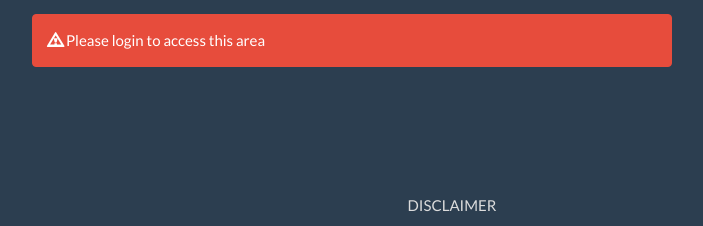
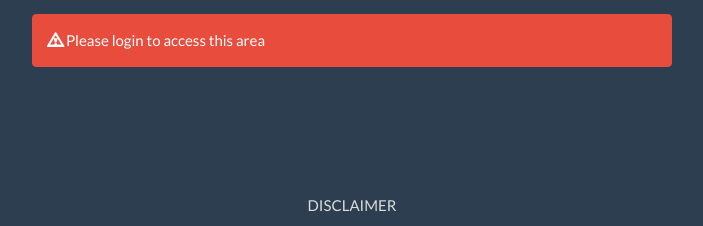
Before and after one commit to ganjahnavarro/smb.visitingsystem, a PHP site: page /index.php?err=2 in a window 1280 px wide. Shown: the part 574-800 px from the top of the page, without its empty margins (288-991 px from the left). Run offline with PHP 8.4, Linux system fonts and the light colour scheme; style sheets or scripts are compiled from the project's sources; some libraries are stand-ins or nearby versions.

Commit message:
margin update

```diff
--- a/resources/css/styles.css
+++ b/resources/css/styles.css
@@ -57,5 +57,6 @@
     width: 200px;
     text-align: center;
     left: 50%;
+    margin-left: -100px;
     color: gainsboro;
 }
```
